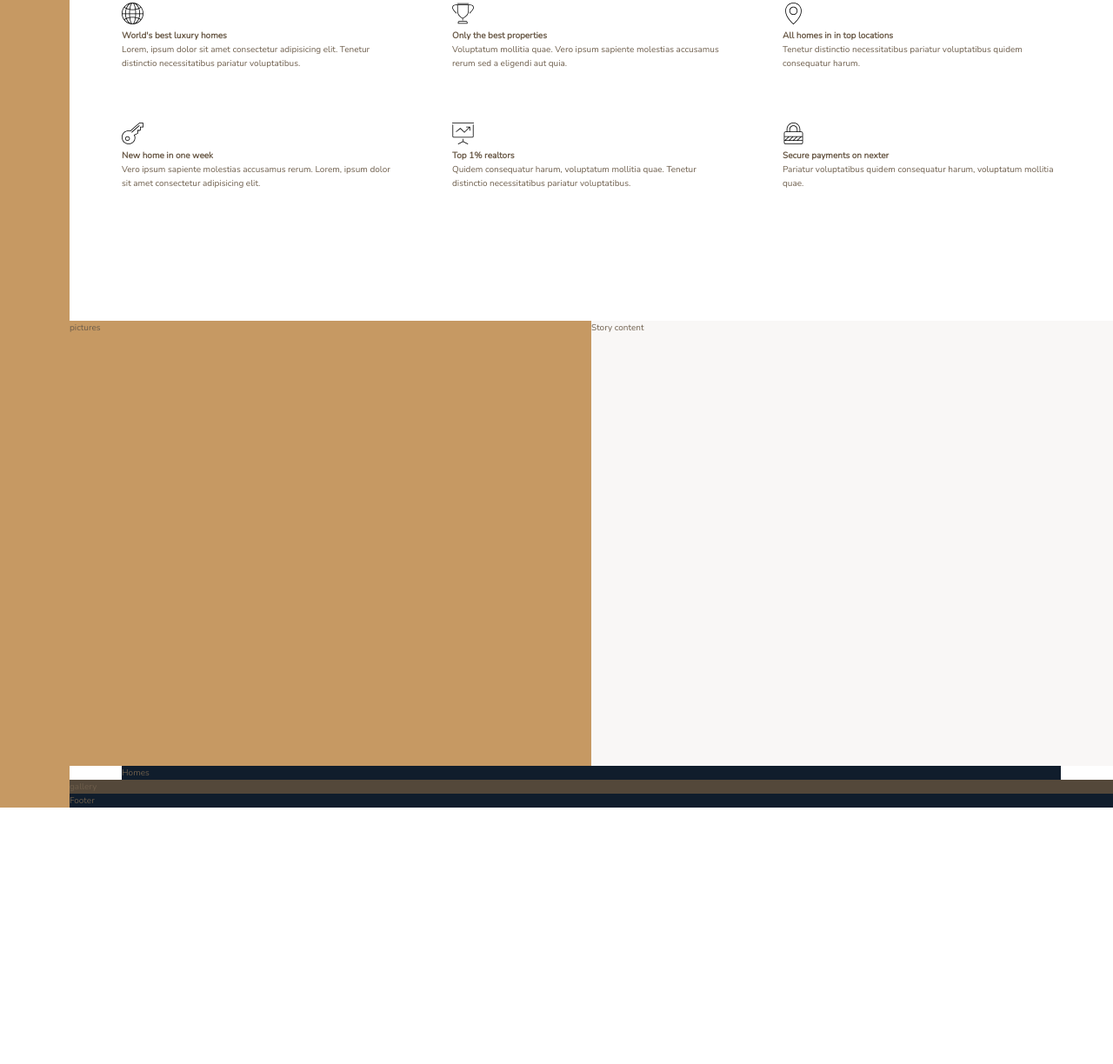
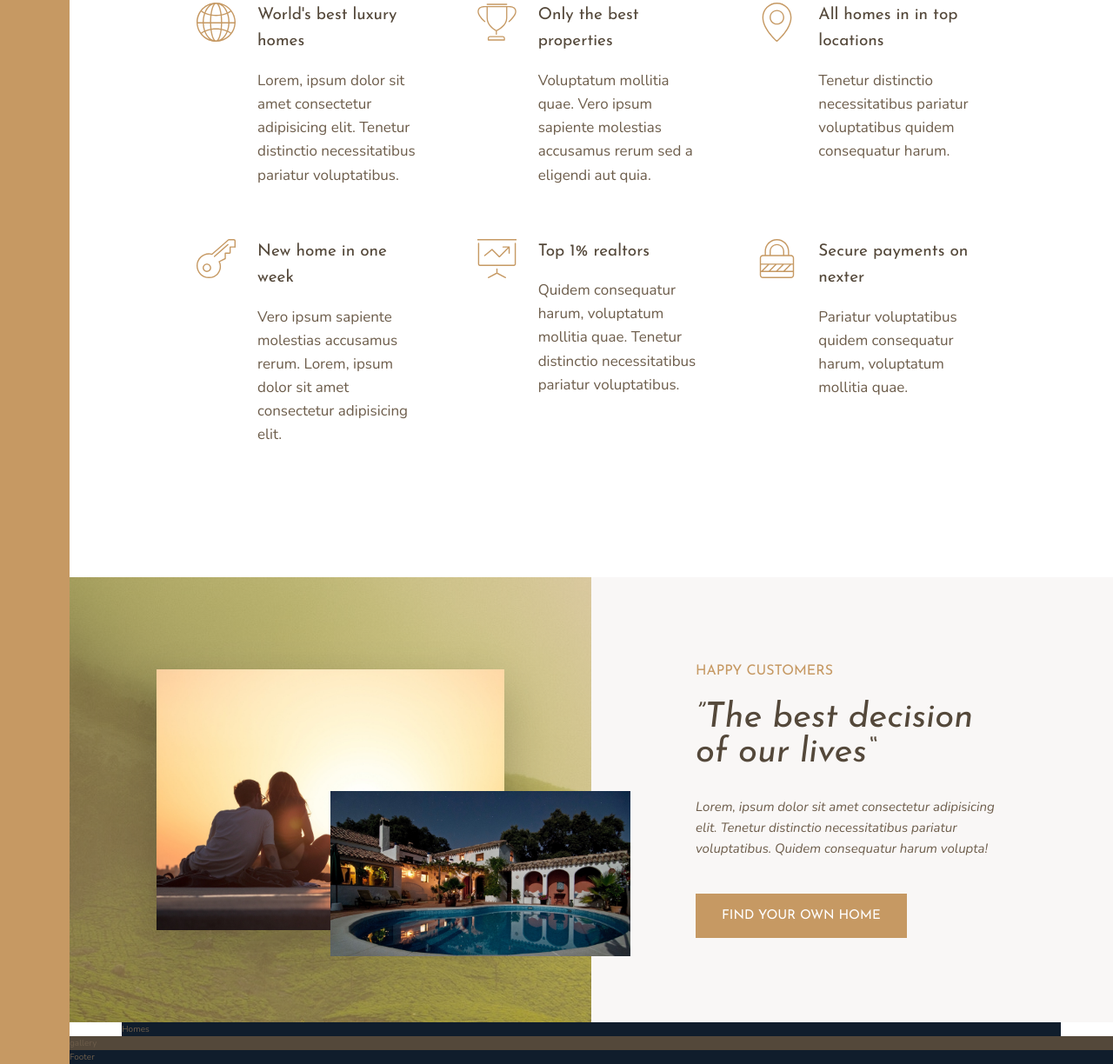
Before and after one commit to himankgoel/Nexter, a website: page index.html in a window 1280 px wide. Shown: the part 787-2011 px from the top of the page at 87% size. Before the commit the page ends 1716 px from the top, so only its background shows below. Drawn offline with nearby package versions, Linux system fonts and the light colour scheme.

Commit message:
Completed story section

```diff
--- a/index.html
+++ b/index.html
@@ -75,10 +75,17 @@
         </section>
 
         <div class="story__pictures">
-            pictures
+            <img src="./img/story-1.jpeg" alt="Couple with new house" class="story__img--1">
+            <img src="./img/story-2.jpeg" alt="New house" class="story__img--2">
         </div>
+
         <div class="story__content">
-            Story content
+           <h3 class="heading-3 mb-sm">Happy Customers</h3>
+           <h2 class="heading-2 heading-2--dark mb-md">&rdquo;The best decision of our lives&ldquo;</h2>
+           <p class="story__text mb-lg">
+            Lorem, ipsum dolor sit amet consectetur adipisicing elit. Tenetur distinctio necessitatibus pariatur voluptatibus. Quidem consequatur harum volupta!
+           </p>
+           <button class="btn">find your own home</button>
         </div>
         <section class="homes">
             Homes
--- a/sass/_features.scss
+++ b/sass/_features.scss
@@ -2,12 +2,22 @@
     grid-column: center-start / center-end;
     margin: 15rem auto;
     display: grid;
-    grid-template-columns: repeat(3,1fr);
+    grid-template-columns: repeat(auto-fit,minmax(25rem,1fr));
     grid-gap: 6rem;
-    .feature{
-        &__icon{
-            height: 2.5rem;
-            width: 2.5rem;
-        }
+    align-items: start;
+}
+.feature{
+    display: grid;
+    grid-template-columns: min-content 1fr;
+    grid-column-gap: 2.5rem;
+    grid-row-gap: 1.5rem ;
+    &__icon{
+        fill: $color-primary;
+        height: 4.5rem;
+        width: 4.5rem;
+        grid-row: 1 / span 2;
+    }
+    &__text{
+        font-size: 1.7rem;
     }
 }
--- a/sass/_story.scss
+++ b/sass/_story.scss
@@ -2,9 +2,35 @@
     &__pictures{
         background-color: $color-primary;
         grid-column: full-start / col-end 4;
+        display: grid;
+        grid-template-rows: repeat(6,1fr);
+        grid-template-columns: repeat(6,1fr);
+        align-items: center;
+        background-image: linear-gradient(rgba($color-primary,.5) , rgba($color-primary,.5)) , url("../img/back.jpg");
+    }
+    &__img--1{
+        width: 100%;
+        grid-row: 2 / 6;
+        grid-column: 2 / 6;
+        box-shadow: 0 2rem 5rem rgba($color: black, $alpha: .2);
+    }
+    &__img--2{
+        width: 115%;
+        grid-row: 4 / 6;
+        grid-column: 4 / 7;
+        z-index: 1;
     }
     &__content{
+        display: flex;
+        flex-direction: column;
+        justify-content: center;
+        align-items: flex-start;
         background-color: $color-grey-light-1;
         grid-column: col-start 5 / full-end;
+        padding: 6rem 12rem ;
+    }
+    &__text{
+        font-size: 1.5rem;
+        font-style: italic;
     }
 }
--- a/sass/_typography.scss
+++ b/sass/_typography.scss
@@ -0,0 +1,52 @@
+%heading{
+    font-family: $font-display;
+    font-weight: 400;
+}
+.heading-2{
+    @extend %heading;
+    font-size: 4rem;
+    font-style: italic;
+    line-height: 1;
+    &--light{
+        color: $color-grey-light-1;
+    }
+    &--dark{
+        color: $color-grey-dark-1;
+    }
+}
+.heading-3{
+    @extend %heading;
+    font-size: 1.6rem;
+    color: $color-primary;
+    text-transform: uppercase;
+
+}
+.heading-4{
+    @extend %heading;
+    font-size: 1.9rem;
+    &--light{
+        color: $color-grey-light-1;
+    }
+    &--dark{
+        color: $color-grey-dark-1;
+    }
+}
+.btn{
+    background-color: $color-primary;
+    color: white;
+    border: none;
+    border-radius: 0;
+    font-family: $font-display;
+    font-size: 1.5rem;
+    text-transform: uppercase;
+    padding: 1.8rem 3rem;
+    cursor: pointer;
+    transition: all .3s;
+    &:hover{
+        background-color: $color-primary-dark;
+    }
+}
+.mb-sm{margin-bottom: 2rem;}
+.mb-md{margin-bottom: 3rem;}
+.mb-lg{margin-bottom: 4rem;}
+.mb-hg{margin-bottom: 8rem;}
```
Also changed, not shown: css/style.css.
